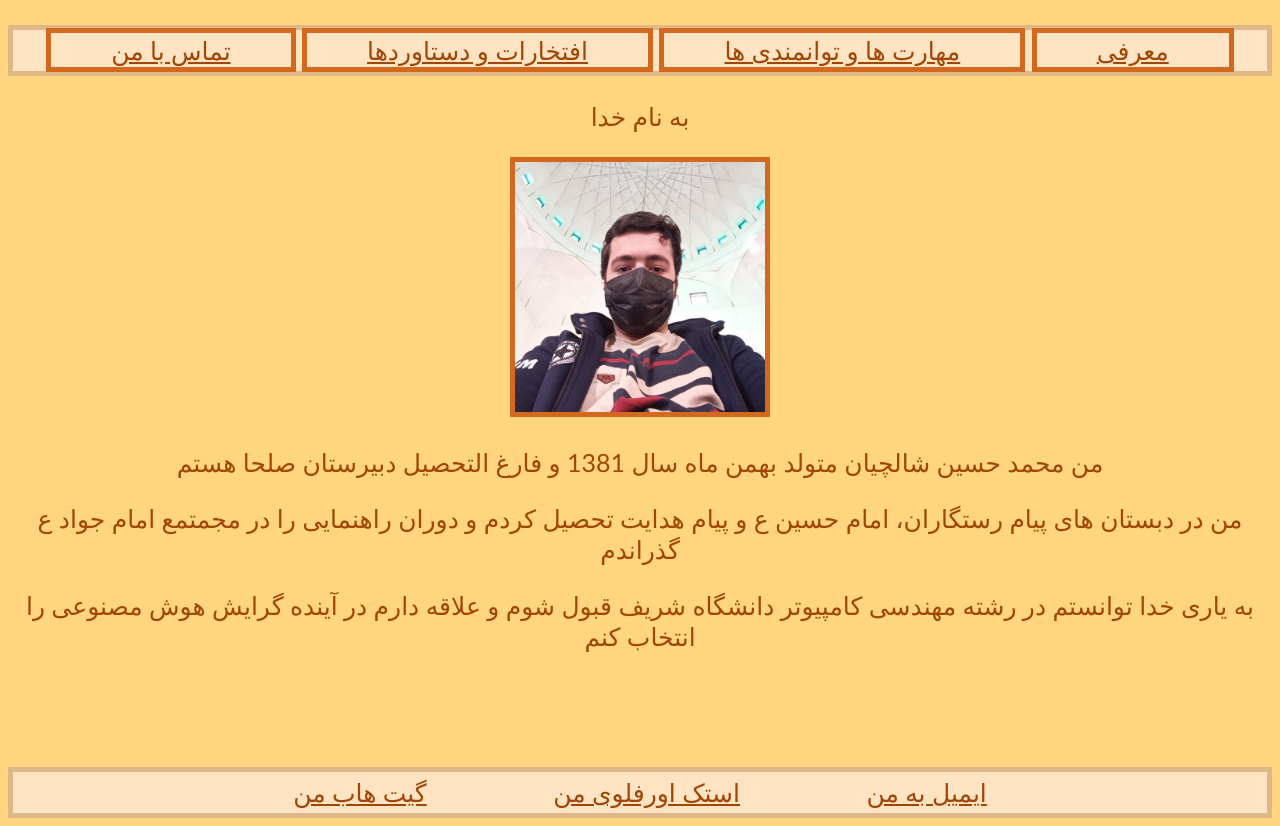
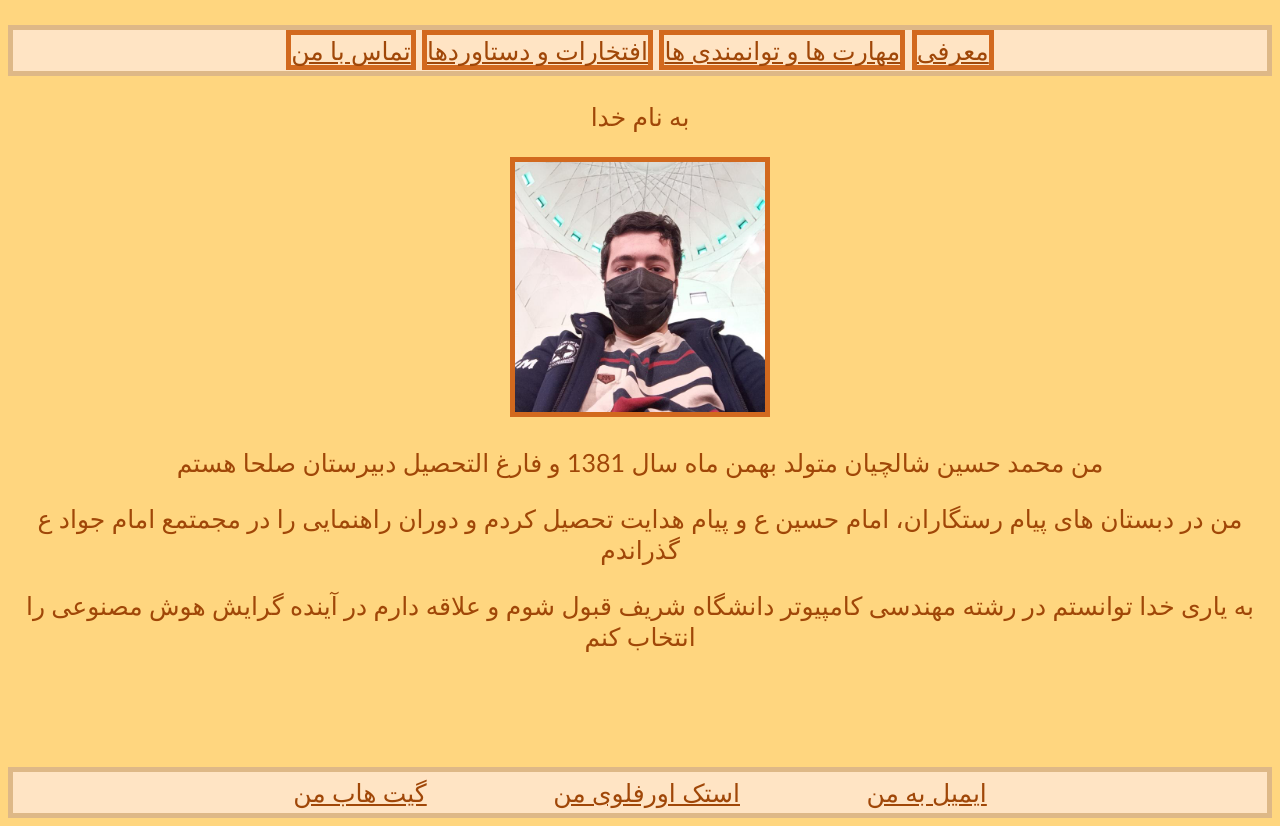
Before and after one commit to shalchianmh/my_web_page, a plain HTML site: page index.html in a window 1280 px wide. Drawn offline with Linux system fonts and the light colour scheme.

Commit message:
korrekhar

```diff
--- a/style.css
+++ b/style.css
@@ -13,7 +13,7 @@ ul {
     border: 5px solid burlywood;
 
 }
-.navlink{
+.navlink{mcmcldkcmsdlckmclkcmdlkcdmclksdmcsdklcmslckmdslcfkdsmclsdkcmslk
     padding: 2px 60px;
     border: 5px solid chocolate ;
     color: rgb(160, 71, 8);
```
